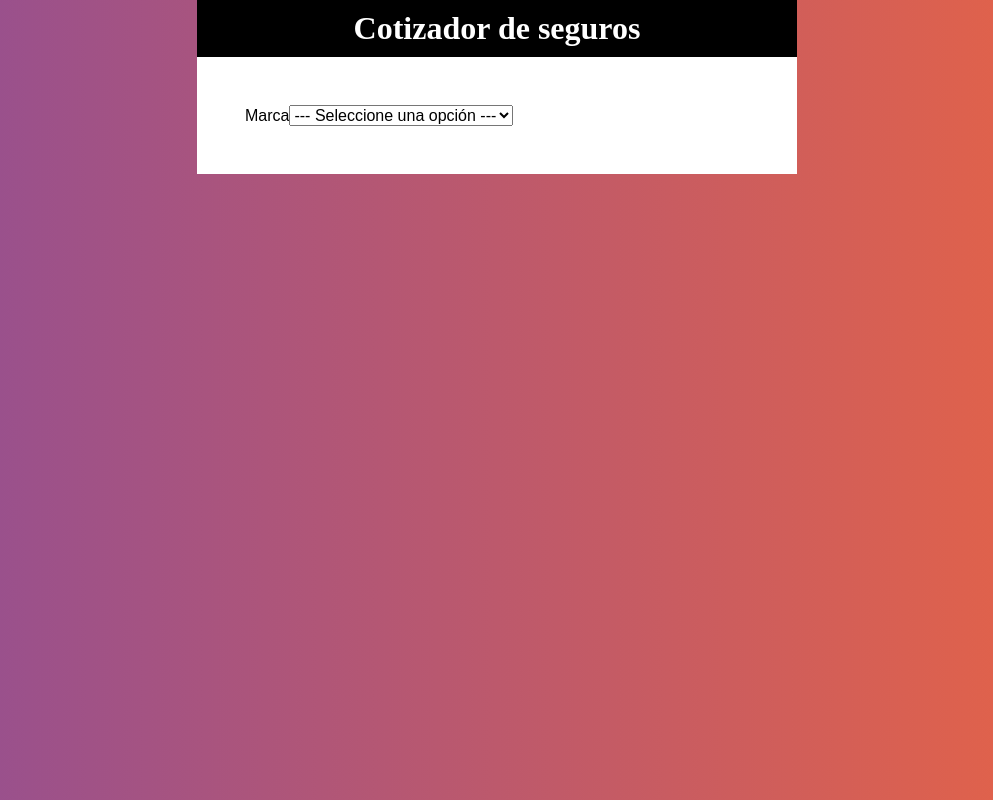
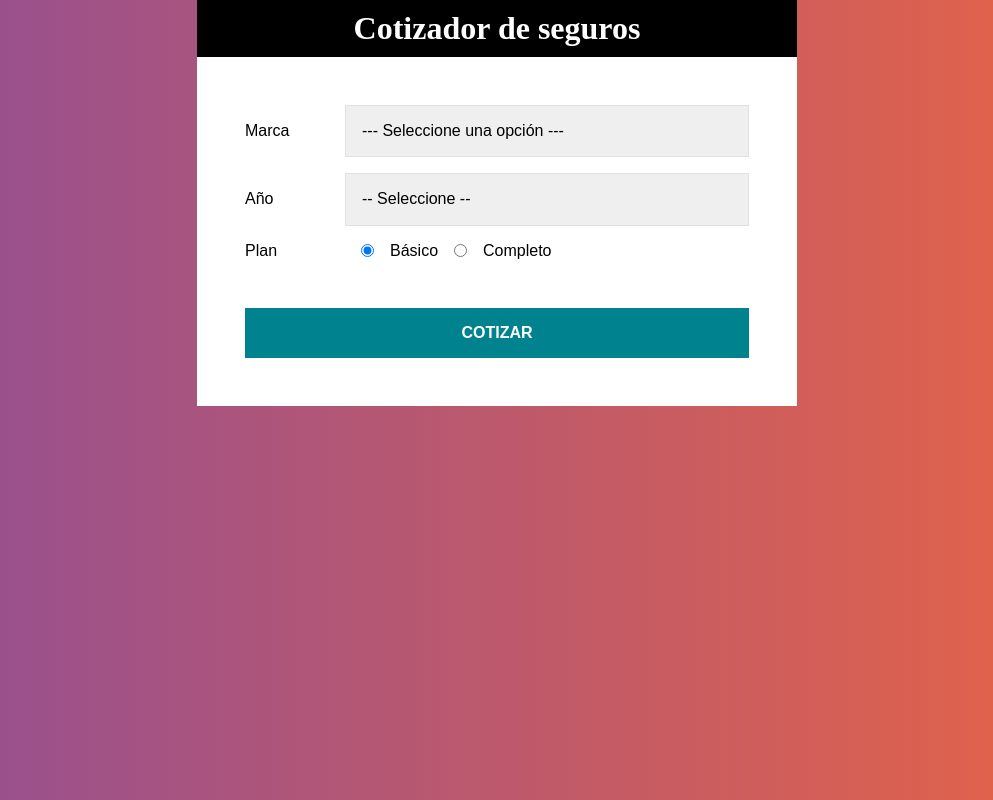
Before and after one commit to DevZeppelin/cotizador-seguro, a React (Create React App) app: page / in a window 1280 px wide. Shown: the whole page, without its empty margins (143-1136 px from the left). Built offline with nearby package versions, Linux system fonts and the light colour scheme.

Commit message:
crate a helper, end with formulario component with all calculates in javascript

```diff
--- a/src/App.js
+++ b/src/App.js
@@ -22,7 +22,7 @@ export default App;
 
 const Contenedor = styled.div`
   max-width: 600px;
-  margin: 0 auto
+  margin: 0 auto;
 `
 
 const ContenedorFormulario = styled.form`
--- a/src/components/Formulario.js
+++ b/src/components/Formulario.js
@@ -1,19 +1,168 @@
-import React from 'react'
+import React, { useState } from "react";
+import styled from "@emotion/styled";
+import { calcularMarca, obtenerDiferenciaYear, obtenerPlan } from "../helper";
 
 const Formulario = () => {
+  const [datos, guardarDatos] = useState({
+    marca: "",
+    year: "",
+    plan: "basico",
+  });
+  //por defecto marcara el check de basico
+
+  //Agrego STATE de Error
+  const [error, guardarError] = useState(false);
+
+  //extraer valores del state
+  const { marca, year, plan } = datos;
+
+  //Leer datos del formulario y colocarlos en el state
+  const obtenerInfoDelFormulario = (e) => {
+    guardarDatos({
+      ...datos,
+      [e.target.name]: e.target.value,
+    });
+  };
+
+  //Evento Submit
+  const cotizarSeguro = e => {
+    e.preventDefault();
+
+    if(marca.trim() === "" || year.trim() === "" || plan.trim() === ""){
+      guardarError(true);
+      return;
+    }
+    guardarError(false);
+  };
+
+  //COTIZACION
+  //como base usaremos 2000 dolares
+
+  let resultado = 2000
+
+  //obtener diferencia de años
+
+  const diferencia = obtenerDiferenciaYear(year)
+
+  //por cada año restar el 5%
+  resultado -= ((diferencia * 3) * resultado ) / 100
+  console.log(resultado)
+
+  //el americano subira un 15%, el europeo un 30% y el asiatico un 5%
+  resultado = calcularMarca(marca) * resultado
+  console.log(resultado)
+
+  //calcular incremento segun plan
+  const incrementoPlan = obtenerPlan(plan)
+  resultado = parseFloat(incrementoPlan * resultado).toFixed(2)
+
+  console.log(resultado)
+
+
   return (
-        <form>
-            <div>
-                <label>Marca</label>
-                <select>
+    <form
+     onSubmit={cotizarSeguro}
+    >
+      {error ? <Error>Complete todos los campos</Error> : null}
+      <Campo>
+        <Label>Marca</Label>
+        <Select name="marca" value={marca} onChange={obtenerInfoDelFormulario}>
           <option value="">--- Seleccione una opción ---</option>
           <option value="americano">Americano</option>
           <option value="europeo">Europeo</option>
           <option value="asiatico">Asiático</option>
-                </select>
-            </div>
+        </Select>
+      </Campo>
+      <Campo>
+        <Label>Año</Label>
+        <Select name="year" value={year} onChange={obtenerInfoDelFormulario}>
+          <option value="">-- Seleccione --</option>
+          <option value="2021">2021</option>
+          <option value="2020">2020</option>
+          <option value="2019">2019</option>
+          <option value="2018">2018</option>
+          <option value="2017">2017</option>
+          <option value="2016">2016</option>
+          <option value="2015">2015</option>
+          <option value="2014">2014</option>
+          <option value="2013">2013</option>
+          <option value="2012">2012</option>
+        </Select>
+      </Campo>
+      <Campo>
+        <Label>Plan</Label>
+        <InputRadio
+          type="radio"
+          name="plan"
+          value="basico"
+          checked={plan === "basico"}
+          onChange={obtenerInfoDelFormulario}
+        />{" "}
+        Básico
+        <InputRadio
+          type="radio"
+          name="plan"
+          value="completo"
+          checked={plan === "completo"}
+          onChange={obtenerInfoDelFormulario}
+        />{" "}
+        Completo
+        {/* El name tiene que ser el mismo para que elija el uno o el otro */}
+      </Campo>
+      <Button type="button" onClick={cotizarSeguro}>Cotizar</Button>
+      {/* realmente el type del button debe ser submit, pero no me funcionó por eso lo hice asi */}
     </form>
-    )
+  );
 }
 
-export default Formulario
+export default Formulario;
+
+
+
+const Error = styled.div`
+  background-color: red;
+  color: white;
+  padding: 1rem;
+  width: 100%;
+  text-align: center;
+  margin-bottom: 1rem;
+`;
+
+const Campo = styled.div`
+  display: flex;
+  margin-bottom: 1rem;
+  align-items: center;
+`;
+const Label = styled.div`
+  flex: 0 0 100px;
+  /* 0 para el grow 0 para el shrink y una base de 100px */
+`;
+const Select = styled.select`
+  display: block;
+  width: 100%;
+  padding: 1rem;
+  border: 1px solid #e1e1e1;
+  -webkit-appearance: none;
+  /* appearance le quita el aspecto natural y permite pasarle nuevas propiedades como border, etc */
+`;
+const InputRadio = styled.input`
+  margin: 0 1rem;
+`;
+const Button = styled.button`
+  background-color: #00838f;
+  font-size: 16px;
+  width: 100%;
+  padding: 1rem;
+  color: #fff;
+  text-transform: uppercase;
+  font-weight: bold;
+  border: none;
+  transition: background-color 0.3s ease;
+  margin-top: 2rem;
+
+  /* SINTAXIS SIMILAR A SASS */
+  &:hover {
+    background-color: #26c6da;
+    cursor: pointer;
+  }
+`;
--- /dev/null
+++ b/src/helper.js
@@ -0,0 +1,32 @@
+//obtiene diferencia de años
+export function obtenerDiferenciaYear(year){
+    return new Date().getFullYear() - year
+}
+
+//total a pagar segun la marca
+export function calcularMarca(marca){
+    let incremento
+    switch (marca) {
+        case 'europeo':
+            incremento = 1.30
+            break;
+
+        case 'americano':
+            incremento = 1.15
+            break;
+
+        case 'asiatico':
+            incremento = 1.05
+            break;
+
+        default:
+            break;
+    }
+    return incremento
+}
+
+//calcular tipo de seguro
+
+export function obtenerPlan (plan){
+    return (plan==='basico') ? 1.20 : 1.50
+}
```
Lines whose indentation alone changed are shown as unchanged.
